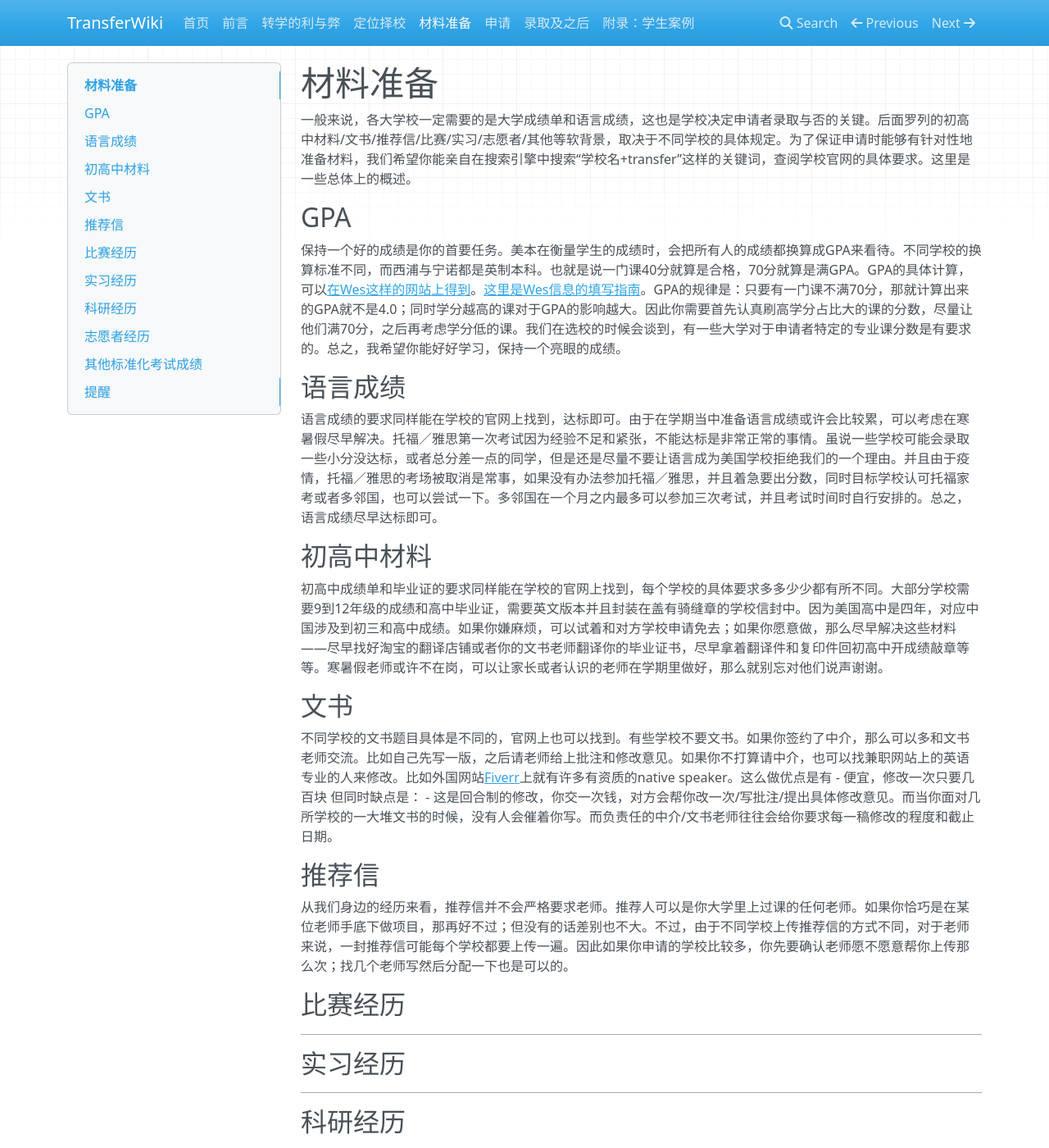
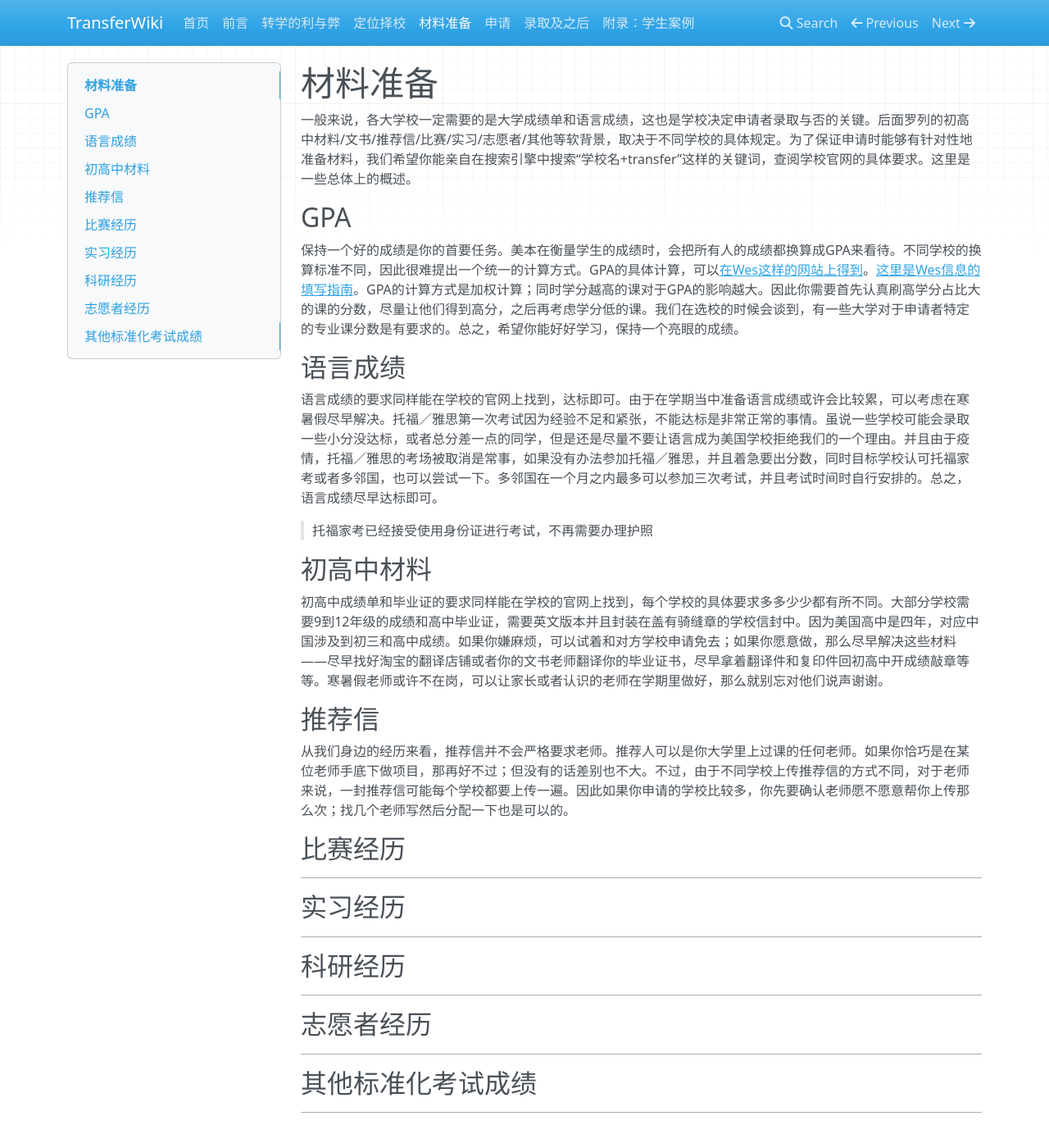
Before and after one commit to SihanXU/TransferWiki, an MkDocs documentation site: the page built from docs/material.md, in a window 1280 px wide and 1400 px high. Shown: the whole window at 82% size. Built offline with MkDocs 1.6.1, drawn with Linux system fonts in a browser that asks for light colours; nearby versions of some CDN libraries; some of the changed text lies outside the part shown.

Commit message:
Update material.md

```diff
--- a/docs/material.md
+++ b/docs/material.md
@@ -1,18 +1,25 @@
 # 材料准备
+
 一般来说，各大学校一定需要的是大学成绩单和语言成绩，这也是学校决定申请者录取与否的关键。后面罗列的初高中材料/文书/推荐信/比赛/实习/志愿者/其他等软背景，取决于不同学校的具体规定。为了保证申请时能够有针对性地准备材料，我们希望你能亲自在搜索引擎中搜索“学校名+transfer”这样的关键词，查阅学校官网的具体要求。这里是一些总体上的概述。
+
 ## GPA
-保持一个好的成绩是你的首要任务。美本在衡量学生的成绩时，会把所有人的成绩都换算成GPA来看待。不同学校的换算标准不同，而西浦与宁诺都是英制本科。也就是说一门课40分就算是合格，70分就算是满GPA。GPA的具体计算，可以[在Wes这样的网站上得到](https://applications.wes.org/igpa-calculator/igpa.asp)。[这里是Wes信息的填写指南](https://mp.weixin.qq.com/s/KUT1I4_SVZUNjIRY5mAv7g)。GPA的规律是：只要有一门课不满70分，那就计算出来的GPA就不是4.0；同时学分越高的课对于GPA的影响越大。因此你需要首先认真刷高学分占比大的课的分数，尽量让他们满70分，之后再考虑学分低的课。我们在选校的时候会谈到，有一些大学对于申请者特定的专业课分数是有要求的。总之，我希望你能好好学习，保持一个亮眼的成绩。
+
+保持一个好的成绩是你的首要任务。美本在衡量学生的成绩时，会把所有人的成绩都换算成GPA来看待。不同学校的换算标准不同，因此很难提出一个统一的计算方式。GPA的具体计算，可以[在Wes这样的网站上得到](https://applications.wes.org/igpa-calculator/igpa.asp)。[这里是Wes信息的填写指南](https://mp.weixin.qq.com/s/KUT1I4_SVZUNjIRY5mAv7g)。GPA的计算方式是加权计算；同时学分越高的课对于GPA的影响越大。因此你需要首先认真刷高学分占比大的课的分数，尽量让他们得到高分，之后再考虑学分低的课。我们在选校的时候会谈到，有一些大学对于申请者特定的专业课分数是有要求的。总之，希望你能好好学习，保持一个亮眼的成绩。
+
 ## 语言成绩
+
 语言成绩的要求同样能在学校的官网上找到，达标即可。由于在学期当中准备语言成绩或许会比较累，可以考虑在寒暑假尽早解决。托福／雅思第一次考试因为经验不足和紧张，不能达标是非常正常的事情。虽说一些学校可能会录取一些小分没达标，或者总分差一点的同学，但是还是尽量不要让语言成为美国学校拒绝我们的一个理由。并且由于疫情，托福／雅思的考场被取消是常事，如果没有办法参加托福／雅思，并且着急要出分数，同时目标学校认可托福家考或者多邻国，也可以尝试一下。多邻国在一个月之内最多可以参加三次考试，并且考试时间时自行安排的。总之，语言成绩尽早达标即可。
+
+> 托福家考已经接受使用身份证进行考试，不再需要办理护照
+
 ## 初高中材料
+
 初高中成绩单和毕业证的要求同样能在学校的官网上找到，每个学校的具体要求多多少少都有所不同。大部分学校需要9到12年级的成绩和高中毕业证，需要英文版本并且封装在盖有骑缝章的学校信封中。因为美国高中是四年，对应中国涉及到初三和高中成绩。如果你嫌麻烦，可以试着和对方学校申请免去；如果你愿意做，那么尽早解决这些材料——尽早找好淘宝的翻译店铺或者你的文书老师翻译你的毕业证书，尽早拿着翻译件和复印件回初高中开成绩敲章等等。寒暑假老师或许不在岗，可以让家长或者认识的老师在学期里做好，那么就别忘对他们说声谢谢。
-## 文书
-不同学校的文书题目具体是不同的，官网上也可以找到。有些学校不要文书。如果你签约了中介，那么可以多和文书老师交流。比如自己先写一版，之后请老师给上批注和修改意见。如果你不打算请中介，也可以找兼职网站上的英语专业的人来修改。比如外国网站[Fiverr](https://www.fiverr.com/)上就有许多有资质的native speaker。这么做优点是有
-- 便宜，修改一次只要几百块
-但同时缺点是：
-- 这是回合制的修改，你交一次钱，对方会帮你改一次/写批注/提出具体修改意见。而当你面对几所学校的一大堆文书的时候，没有人会催着你写。而负责任的中介/文书老师往往会给你要求每一稿修改的程度和截止日期。
+
 ## 推荐信
+
 从我们身边的经历来看，推荐信并不会严格要求老师。推荐人可以是你大学里上过课的任何老师。如果你恰巧是在某位老师手底下做项目，那再好不过；但没有的话差别也不大。不过，由于不同学校上传推荐信的方式不同，对于老师来说，一封推荐信可能每个学校都要上传一遍。因此如果你申请的学校比较多，你先要确认老师愿不愿意帮你上传那么次；找几个老师写然后分配一下也是可以的。
+
 ## 比赛经历
 
 ***
@@ -32,5 +39,3 @@
 ## 其他标准化考试成绩
 
 ***
-## 提醒
-至于一些中介会推荐付费的实习／科研，我们认为完全是没有必要的。因为软背景只是一个很小的因素。如果实在想丰富一下自己的简历，那么完全可以尝试着多多利用学校里的资源，去和老师做项目／担任社团管理等等。不过坦白来说，一般的学生都不会有什么很强的软背景，因此不用为了软背景而去做这些。自然而然地参与是最好，过程比结果重要。这也相当于给你的文书和推荐信积累素材。
```
